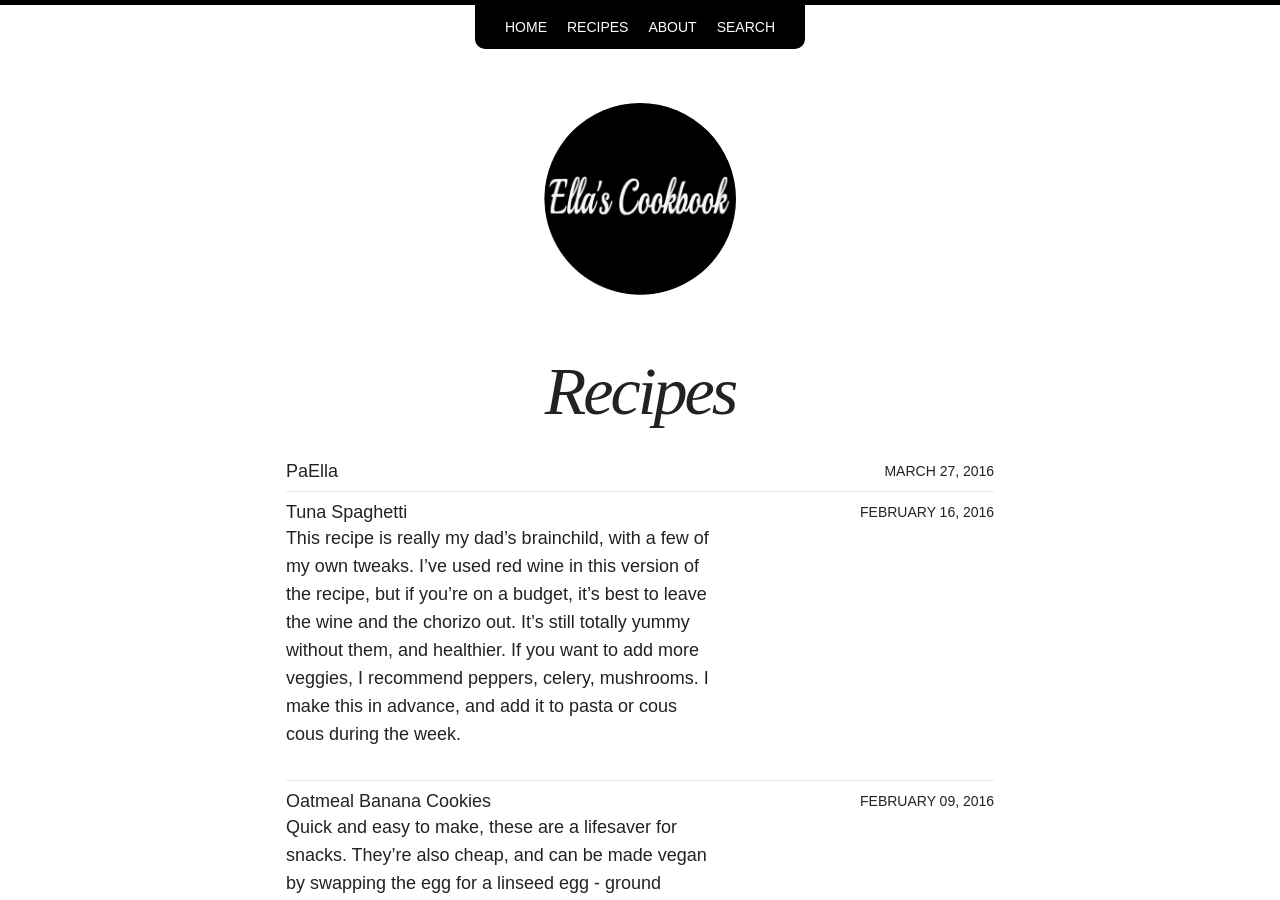
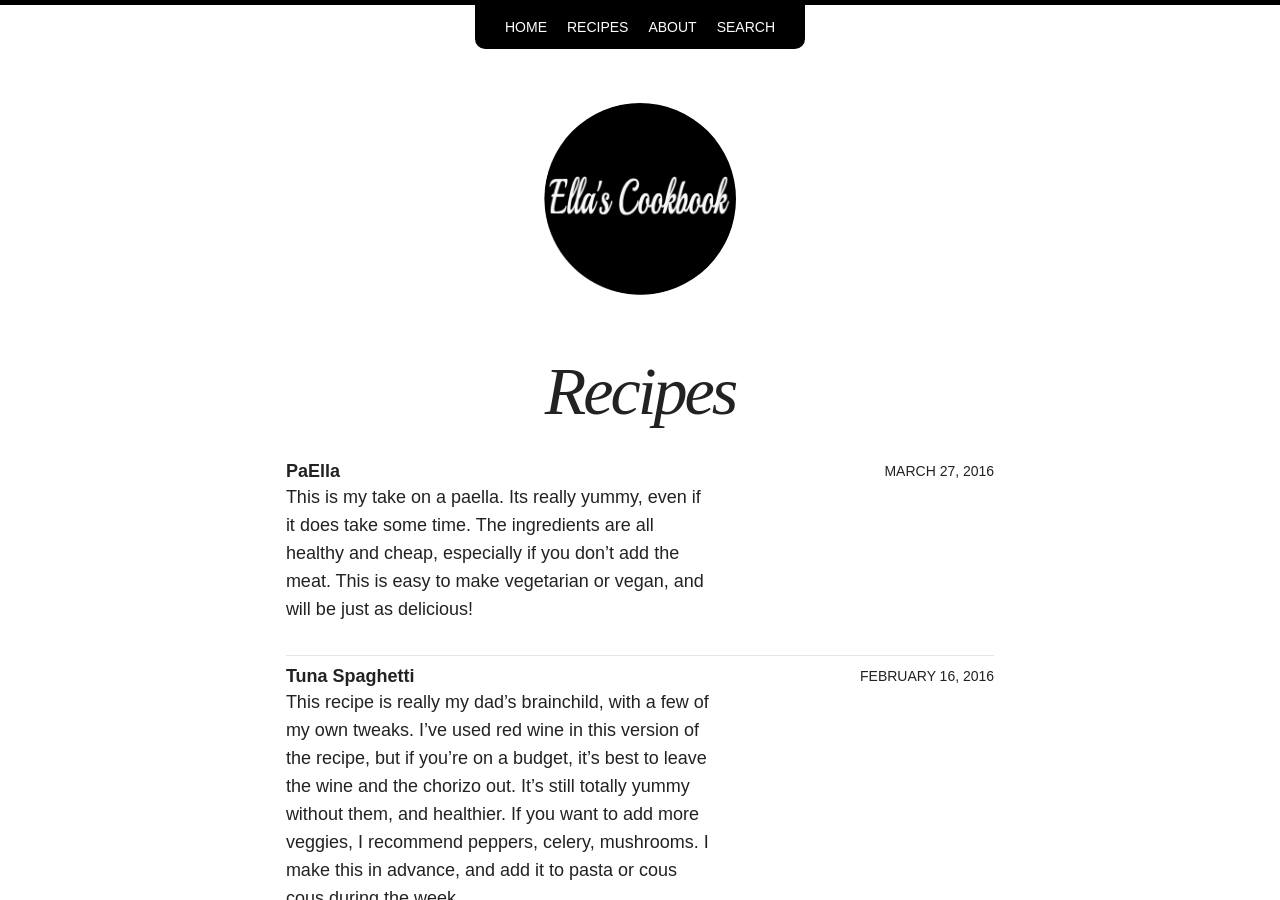
Before and after one commit to ellacullen/ellacullen.github.io, a Jekyll site: the page built from recipes/index.md, in a window 1280 px wide and 900 px high. Built offline with Jekyll 4.4.1, drawn with Linux system fonts in a browser that asks for light colours; nearby versions of some CDN libraries.

Commit message:
Trying stuff

```diff
--- a/_posts/2016-03-27-PaElla.markdown
+++ b/_posts/2016-03-27-PaElla.markdown
@@ -1,7 +1,7 @@
 ---
 layout: post
 title:  "PaElla"
-excerpt: ""
+excerpt:
 date:   2016-03-27 18:00:11 +0000
 categories: recipes
 ---
--- a/index.html
+++ b/index.html
@@ -17,7 +17,7 @@
         </span>
         {% if post.excerpt %}
           <span class="excerpt">
-            <font size="7">{{ post.excerpt }}</font>
+            {{ post.excerpt }}
           </span>
         {% endif %}
       </a>
--- a/recipes/index.md
+++ b/recipes/index.md
@@ -7,6 +7,21 @@
 
 <ul class="post-list">
 {% for post in site.categories.recipes %}
-  <li><article><a href="{{ site.url }}{{ post.url }}">{{ post.title }} <span class="entry-date"><time datetime="{{ post.date | date_to_xmlschema }}">{{ post.date | date: "%B %d, %Y" }}</time></span>{% if post.excerpt %} <span class="excerpt">{{ post.excerpt }}</span>{% endif %}</a></article></li>
+  <li>
+	  <article>
+		  <a href="{{ site.url }}{{ post.url }}">
+		  <b>{{ post.title }}</b>
+		  <span class="entry-date">
+			  <time datetime="{{ post.date | date_to_xmlschema }}">
+			  {{ post.date | date: "%B %d, %Y" }}
+			  </time>
+		  </span>
+		  {% if post.excerpt %}
+		  <span class="excerpt">
+			  {{ post.excerpt }}</span>
+		  {% endif %}
+		  </a>
+	  </article>
+  </li>
 {% endfor %}
 </ul>
```
